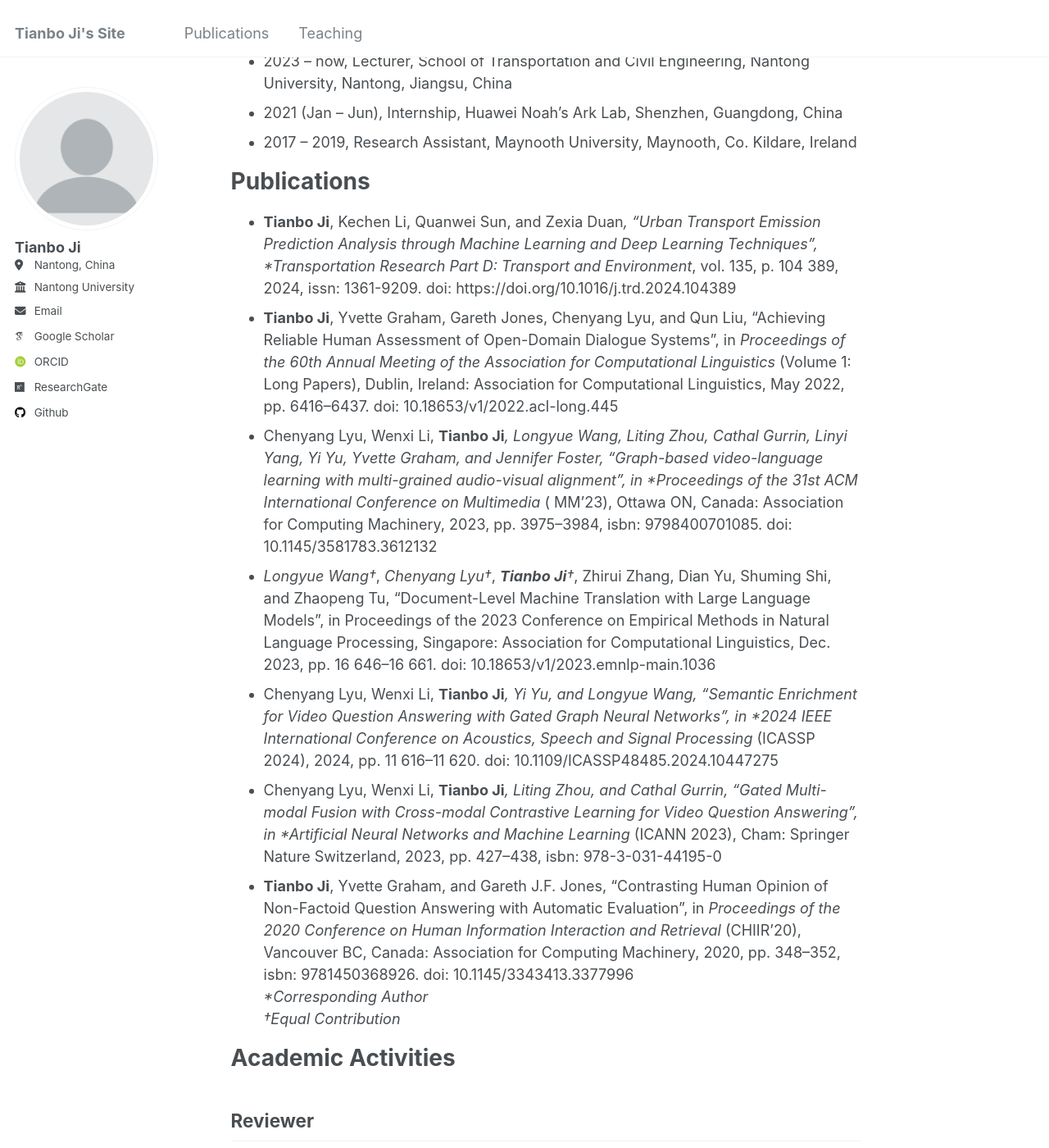
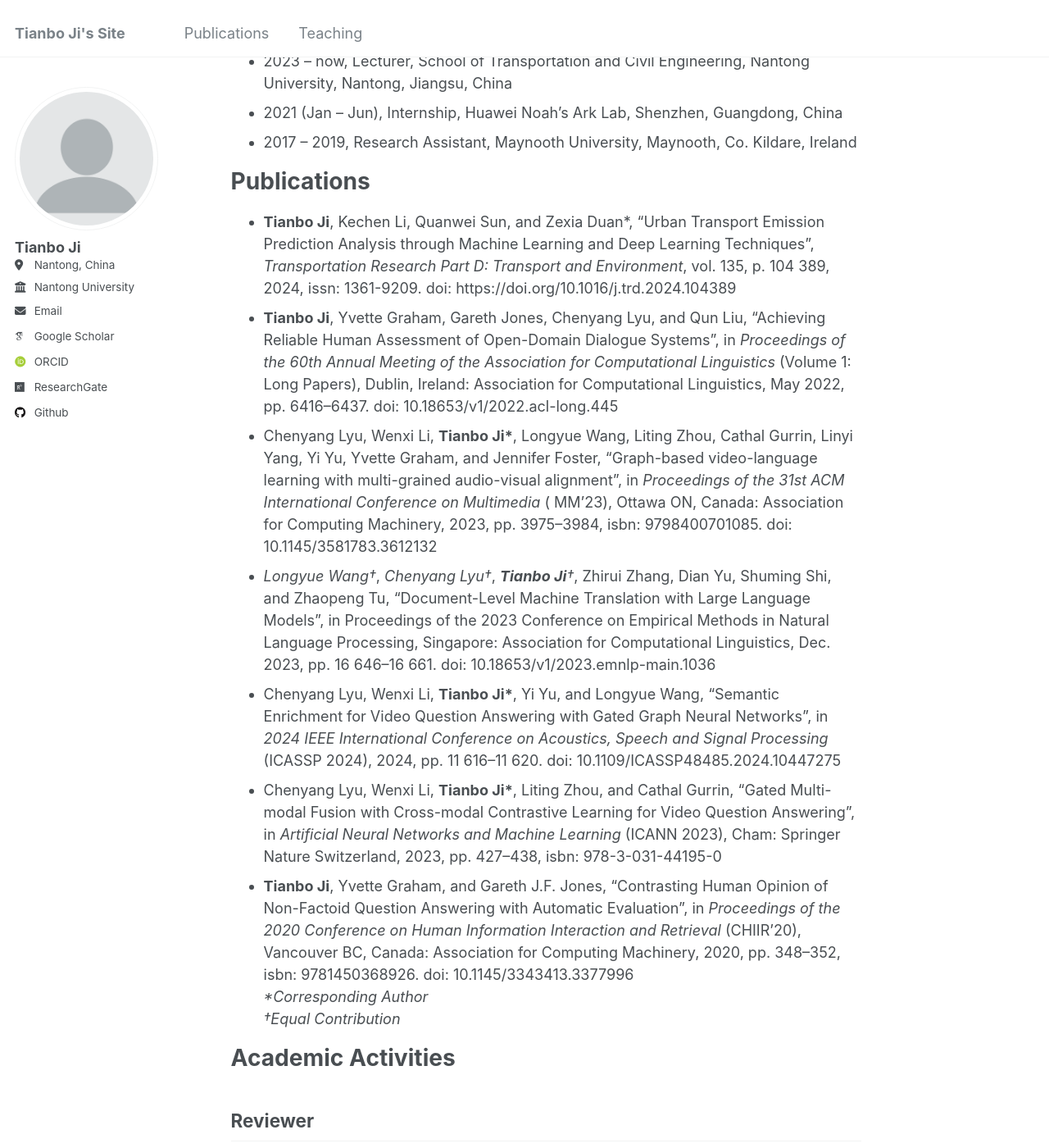
Before and after one commit to TianboJi/TianboJi.github.io, a Jekyll site: the page built from _pages/about.md, in a window 1280 px wide and 1400 px high, scrolled down 520 px. Shown: the whole window at 82% size. Built offline with Jekyll 4.4.1, drawn with Linux system fonts in a browser that asks for light colours; some web fonts are replaced.

Commit message:
Update about.md

```diff
--- a/_pages/about.md
+++ b/_pages/about.md
@@ -26,12 +26,12 @@ Employment
 Publications
 ======
 
-* **Tianbo Ji**, Kechen Li, Quanwei Sun, and Zexia Duan*, “Urban Transport Emission Prediction Analysis through Machine Learning and Deep Learning Techniques”, *Transportation Research Part D: Transport and Environment*, vol. 135, p. 104 389, 2024, issn: 1361-9209. doi: https://doi.org/10.1016/j.trd.2024.104389
+* **Tianbo Ji**, Kechen Li, Quanwei Sun, and Zexia Duan\*, “Urban Transport Emission Prediction Analysis through Machine Learning and Deep Learning Techniques”, *Transportation Research Part D: Transport and Environment*, vol. 135, p. 104 389, 2024, issn: 1361-9209. doi: https://doi.org/10.1016/j.trd.2024.104389
 * **Tianbo Ji**, Yvette Graham, Gareth Jones, Chenyang Lyu, and Qun Liu, “Achieving Reliable Human Assessment of Open-Domain Dialogue Systems”, in *Proceedings of the 60th Annual Meeting of the Association for Computational Linguistics* (Volume 1: Long Papers), Dublin, Ireland: Association for Computational Linguistics, May 2022, pp. 6416–6437. doi: 10.18653/v1/2022.acl-long.445
-* Chenyang Lyu, Wenxi Li, **Tianbo Ji***, Longyue Wang, Liting Zhou, Cathal Gurrin, Linyi Yang, Yi Yu, Yvette Graham, and Jennifer Foster, “Graph-based video-language learning with multi-grained audio-visual alignment”, in *Proceedings of the 31st ACM International Conference on Multimedia* ( MM'23), Ottawa ON, Canada: Association for Computing Machinery, 2023, pp. 3975–3984, isbn: 9798400701085. doi: 10.1145/3581783.3612132
+* Chenyang Lyu, Wenxi Li, **Tianbo Ji\***, Longyue Wang, Liting Zhou, Cathal Gurrin, Linyi Yang, Yi Yu, Yvette Graham, and Jennifer Foster, “Graph-based video-language learning with multi-grained audio-visual alignment”, in *Proceedings of the 31st ACM International Conference on Multimedia* ( MM'23), Ottawa ON, Canada: Association for Computing Machinery, 2023, pp. 3975–3984, isbn: 9798400701085. doi: 10.1145/3581783.3612132
 * *Longyue Wang†*, *Chenyang Lyu†*, ***Tianbo Ji**†*, Zhirui Zhang, Dian Yu, Shuming Shi, and Zhaopeng Tu, “Document-Level Machine Translation with Large Language Models”, in Proceedings of the 2023 Conference on Empirical Methods in Natural Language Processing, Singapore: Association for Computational Linguistics, Dec. 2023, pp. 16 646–16 661. doi: 10.18653/v1/2023.emnlp-main.1036
-* Chenyang Lyu, Wenxi Li, **Tianbo Ji***, Yi Yu, and Longyue Wang, “Semantic Enrichment for Video Question Answering with Gated Graph Neural Networks”, in *2024 IEEE International Conference on Acoustics, Speech and Signal Processing* (ICASSP 2024), 2024, pp. 11 616–11 620. doi: 10.1109/ICASSP48485.2024.10447275
-* Chenyang Lyu, Wenxi Li, **Tianbo Ji***, Liting Zhou, and Cathal Gurrin, “Gated Multi-modal Fusion with Cross-modal Contrastive Learning for Video Question Answering”, in *Artificial Neural Networks and Machine Learning* (ICANN 2023), Cham: Springer Nature Switzerland, 2023, pp. 427–438, isbn: 978-3-031-44195-0
+* Chenyang Lyu, Wenxi Li, **Tianbo Ji\***, Yi Yu, and Longyue Wang, “Semantic Enrichment for Video Question Answering with Gated Graph Neural Networks”, in *2024 IEEE International Conference on Acoustics, Speech and Signal Processing* (ICASSP 2024), 2024, pp. 11 616–11 620. doi: 10.1109/ICASSP48485.2024.10447275
+* Chenyang Lyu, Wenxi Li, **Tianbo Ji\***, Liting Zhou, and Cathal Gurrin, “Gated Multi-modal Fusion with Cross-modal Contrastive Learning for Video Question Answering”, in *Artificial Neural Networks and Machine Learning* (ICANN 2023), Cham: Springer Nature Switzerland, 2023, pp. 427–438, isbn: 978-3-031-44195-0
 * **Tianbo Ji**, Yvette Graham, and Gareth J.F. Jones, “Contrasting Human Opinion of Non-Factoid Question Answering with Automatic Evaluation”, in *Proceedings of the 2020 Conference on Human Information Interaction and Retrieval* (CHIIR'20), Vancouver BC, Canada: Association for Computing Machinery, 2020, pp. 348–352, isbn: 9781450368926. doi: 10.1145/3343413.3377996
 **Corresponding Author*
 *†Equal Contribution*
```
